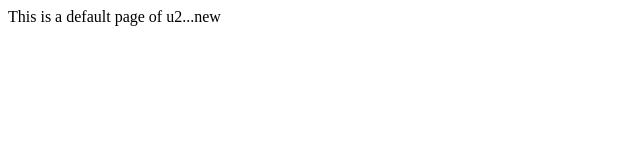
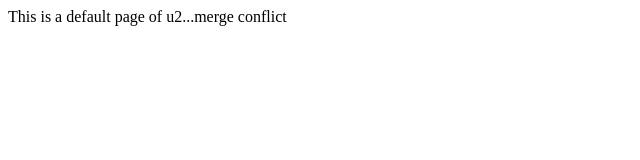
Before and after one commit to hanibobba/MyWebsite, a plain HTML site: page aboutus.html in a window 1280 px wide. Shown: the full height of the page, 0-640 px from the left. Drawn offline with Linux system fonts and the light colour scheme.

Commit message:
updated u2

```diff
--- a/aboutus.html
+++ b/aboutus.html
@@ -3,6 +3,6 @@
         <title>MyApp u1 new</title>
     </head>
     <body>
-        This is a default page of u2...new
+        This is a default page of u2...merge conflict
     </body>
 </html>
```
